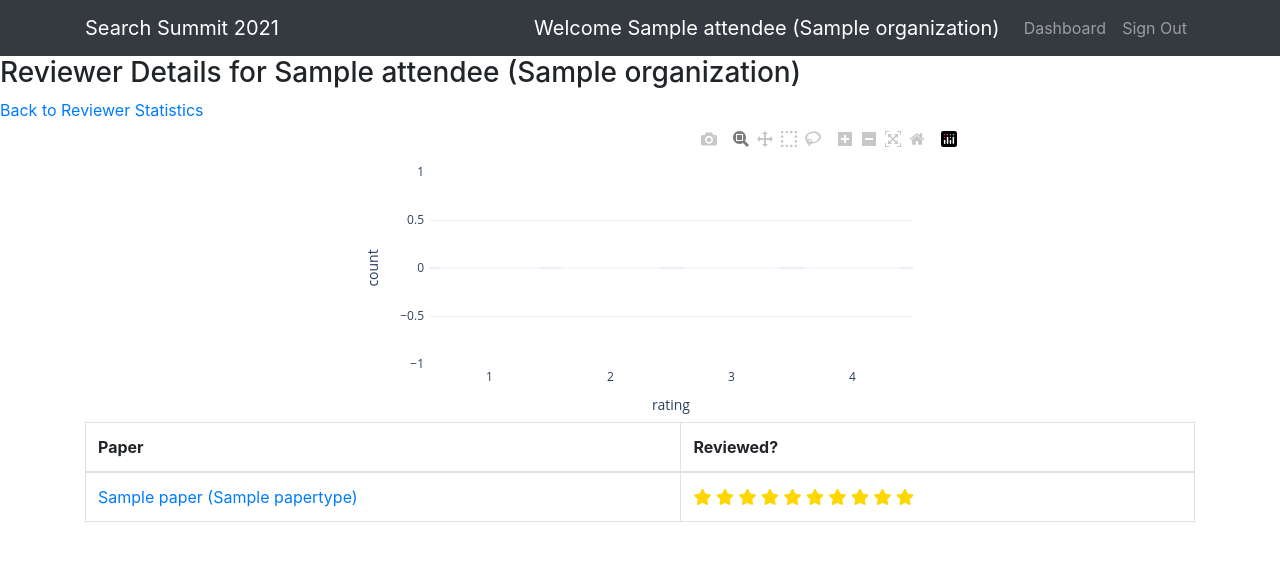
After one commit to sujitpal/sherpa, a Django app: page /reviewer/1 in a window 1280 px wide. The commit adds this page. Shown: the top 561 px of the page. Run offline with Django 3.2, Linux system fonts and the light colour scheme; a user stored in the database is signed in; tables that the repository leaves empty hold one stand-in row (values such as "Sample post"); some libraries are stand-ins or nearby versions.

Commit message:
new: added reviewer stats and detail forms

```diff
--- a/apps/urls.py
+++ b/apps/urls.py
@@ -21,6 +21,8 @@ from .views import (
     reviewCreatePage,
     reviewUpdatePage,
     reviewRetrievePage,
+    reviewerStats,
+    reviewerDetail,
     dashboardPage,
 )
 
@@ -48,6 +50,10 @@ urlpatterns = [
     path('review/<int:pk>/new', reviewCreatePage, name='review_create'),
     path('review/<int:pk>/update', reviewUpdatePage, name='review_update'),
     path('review/<int:pk>', reviewRetrievePage, name='review_retrieve'),
+    path('review/<int:pk>/<int:ak>', reviewRetrievePage, name='review_retrieve'),
+    # reviewer
+    path('reviewer/stats', reviewerStats, name='reviewer_stats'),
+    path('reviewer/<int:pk>', reviewerDetail, name='reviewer_detail'),
     # dashboard
     path('dashboard/', dashboardPage, name='dashboard'),
 ]
--- a/apps/views.py
+++ b/apps/views.py
@@ -511,20 +511,28 @@ def reviewCreatePage(request, pk):
         return render(request, "apps/review_create.html", context)
 
 
-def reviewRetrievePage(request, pk):
+def reviewRetrievePage(request, pk, ak=None):
     if not request.user.is_authenticated:
         return redirect('sign_in')
     if not request.user.attendee.is_reviewer:
         return redirect('dashboard')
     paper = get_object_or_404(Paper, pk=pk)
     paper_themes = "; ".join([pt.paper_theme for pt in paper.themes.all()])
-    review = Review.objects.get(paper=paper, reviewer=request.user.attendee)
+    if ak is None:
+        # this is how its called from my reviews (user is signed-in user)
+        review = Review.objects.get(paper=paper, reviewer=request.user.attendee)
+    else:
+        # this is how its called from reviewer details page, attendee key
+        # is passed in on URL
+        reviewer = get_object_or_404(Attendee, pk=ak)
+        review = Review.objects.get(paper=paper, reviewer=reviewer)
     star_rating = range(review.decision.review_score)
     context = {
         "review": review,
         "paper_themes": paper_themes,
         "logged_in_user": _get_logged_in_user(request),
-        "star_rating": star_rating
+        "star_rating": star_rating,
+        "ak_provided": True if ak is not None else False,
     }
     return render(request, 'apps/review.html', context)
 
@@ -551,6 +559,76 @@ def reviewUpdatePage(request, pk):
             "logged_in_user": request.user.attendee
         }
         return render(request, 'apps/review_update.html', context)
+
+
+def reviewerStats(request):
+    if not request.user.is_authenticated:
+        return redirect('sign_in')
+    if not request.user.attendee.is_organizer:
+        return redirect('dashboard')
+    reviewers = Attendee.objects.filter(is_reviewer=True).order_by('name')
+    num_papers = Paper.objects.all().count()
+    review_stats = []
+    for reviewer in reviewers:
+        num_reviewed = Review.objects.filter(reviewer=reviewer).count()
+        print('reviewer counts:', reviewer, num_reviewed)
+        pct_reviewed = 100 * num_reviewed / num_papers
+        review_stats.append((reviewer, num_reviewed, pct_reviewed))
+    context = {
+        "review_stats": review_stats,
+        "logged_in_user": request.user.attendee
+    }
+    return render(request, 'apps/reviewer_stats.html', context)
+
+
+def _generate_histogram(raw_scores, chart_title, nbins=4):
+    value_counts = {}
+    for v in range(1, nbins+1):
+        value_counts[v] = len([s for s in raw_scores if s == v])
+    values = [v for v, _ in value_counts.items()]
+    counts = [c for _, c in value_counts.items()]
+    fig = go.Figure()
+    bar = go.Bar(x=values, y=counts,
+                 showlegend=False, name=chart_title,
+                 orientation='v')
+    fig.update_layout(autosize=False,
+                      width=600, height=300,
+                      margin=dict(l=50, r=50, b=50, t=50, pad=4),
+                      template='plotly_white')
+    fig.update_xaxes(type='category', title_text='rating')
+    fig.update_yaxes(title_text='count')
+    fig.add_trace(bar)
+    plt_div = plot(fig, output_type='div', include_plotlyjs=False)
+    return plt_div
+
+
+def reviewerDetail(request, pk):
+    if not request.user.is_authenticated:
+        return redirect('sign_in')
+    if not request.user.attendee.is_organizer:
+        return redirect('dashboard')
+    reviewer = get_object_or_404(Attendee, pk=pk)
+    all_papers = Paper.objects.all()
+    reviewed_papers = set([rp.paper.id for rp in
+                           Review.objects.filter(reviewer=reviewer)])
+    papers_reviewed_disp, scores = [], []
+    for paper in all_papers:
+        if paper.id in reviewed_papers:
+            star_rating = _get_star_rating(paper, reviewer)
+            papers_reviewed_disp.append((paper, True, range(star_rating)))
+            scores.append(star_rating)
+        else:
+            papers_reviewed_disp.append((paper, False, None))
+    papers_reviewed_disp = sorted(papers_reviewed_disp,
+                                  key=lambda x: x[0].title)
+    reviewer_hist = _generate_histogram(scores, reviewer.name)
+    context = {
+        "reviewer_hist": reviewer_hist,
+        "reviewer": reviewer,
+        "papers_reviewed": papers_reviewed_disp,
+        "logged_in_user": request.user.attendee
+    }
+    return render(request, 'apps/reviewer.html', context)
 
 
 def dashboardPage(request):
--- a/templates/apps/dashboard.html
+++ b/templates/apps/dashboard.html
@@ -145,6 +145,7 @@ Dashboard for {{ logged_in_user }}
     <ul>
         <li><a href="/papers">Submitted Papers</a></li>
         <li><a href="/papers/accepted">Accepted Papers</a></li>
+        <li><a href="/reviewer/stats">Reviewer Statistics</a></li>
     </ul>
     {% endif %}
 
--- a/templates/apps/review.html
+++ b/templates/apps/review.html
@@ -4,6 +4,11 @@
 
 {% block content %}
 <h3>Review</h3>
+
+{% if ak_provided %}
+<p><a href="/reviewer/stats">Back</a></p>
+{% endif %}
+
 <table>
     <tr valign="top">
         <td><b>Reviewer:</b></td>
@@ -52,4 +57,5 @@
         <td>{{ review.comments }}</td>
     </tr>
 </table>
+
 {% endblock %}
--- /dev/null
+++ b/templates/apps/reviewer.html
@@ -0,0 +1,50 @@
+{% extends 'apps/base.html' %}
+
+{% block title %}Reviewer Details{% endblock %}
+
+{% block content %}
+<h3>Reviewer Details for {{ reviewer }}</h3>
+
+<a href="/reviewer/stats"">Back to Reviewer Statistics</a>
+
+<div class="container">
+    <div style="width:50%; margin:auto;">
+        {{ reviewer_hist|safe }}
+    </div>
+
+    <table class="table table-bordered">
+        <thead>
+            <tr>
+                <th>Paper</th>
+                <th>Reviewed?</th>
+            </tr>
+        </thead>
+        <tbody>
+        {% for paper, is_reviewed, star_rating in papers_reviewed %}
+            <tr>
+                {% if is_reviewed %}
+                <td>
+                    <a href="/review/{{ paper.id }}/{{ reviewer.id }}">{{ paper.title }} ({{ paper.paper_type }})</a>
+                </td>
+                <td>
+                    <span style="color: gold; white-space: nowrap">
+                    {% for i in star_rating %}
+                        <i class="fas fa-star"></i>
+                    {% endfor %}
+                    </span>
+                </td>
+                {% else %}
+                <td>
+                    {{ paper.title }} ({{ paper.paper_type }})
+                </td>
+                <td>
+                    <span style="color: red;"><i class="fas fa-times"></i></span>
+                </td>
+                {% endif %}
+            </tr>
+        {% endfor %}
+        </tbody>
+    </table>
+
+</div>
+{% endblock %}
```
Also changed, not shown: templates/apps/reviewer_stats.html (added, +26 -0 lines), apps/models.py (line endings or trailing spaces).
